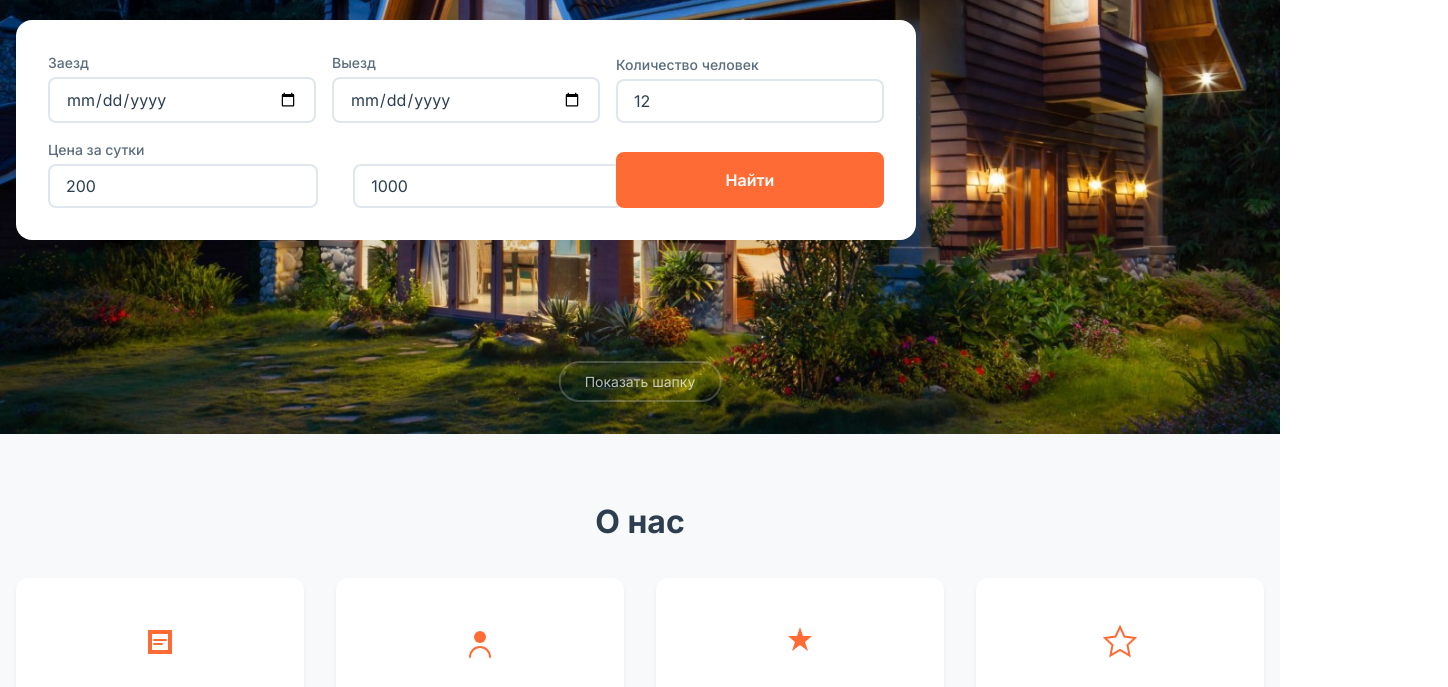
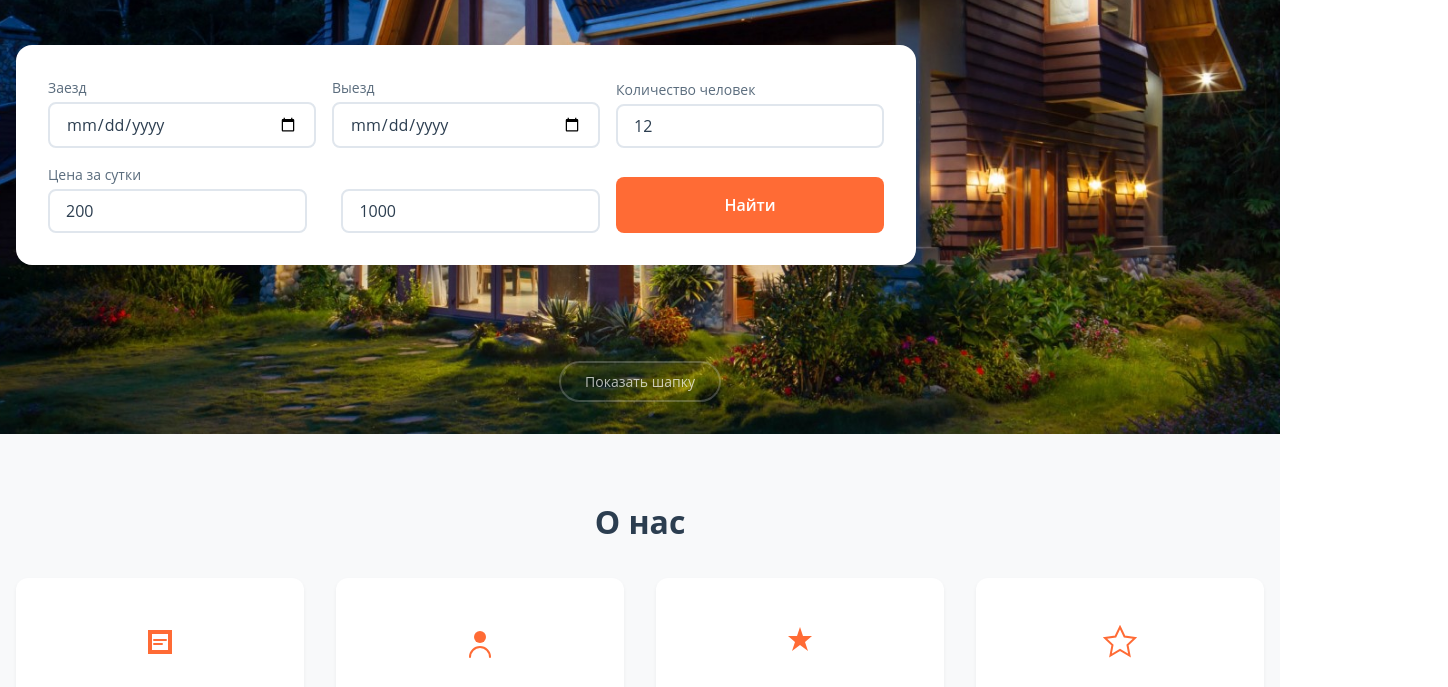
Before and after one commit to 12programmer12/coursework, a website with bundled scripts: page index.html in a window 1280 px wide. Shown: the part 446-1133 px from the top of the page, 1448 px wide, since content can reach past the window. Built offline with nearby package versions, Linux system fonts and the light colour scheme; data requests are answered from the project's data file.

Commit message:
refactor: change color schemes and font sizes for visually impaired users

```diff
--- a/css/variables.css
+++ b/css/variables.css
@@ -25,7 +25,8 @@
     --shadow-lg: 0 8px 24px rgba(0, 0, 0, 0.12);
     --shadow-xl: 0 16px 48px rgba(0, 0, 0, 0.15);
 
-    --font-family: 'Inter', -apple-system, BlinkMacSystemFont, 'Segoe UI', Roboto, sans-serif;
+    --font-family: 'Open Sans', -apple-system, BlinkMacSystemFont, 'Segoe UI', Roboto, sans-serif;
+    --font-size-root: 100%;
     --font-size-xs: 0.75rem;
     --font-size-sm: 0.875rem;
     --font-size-base: 1rem;
@@ -54,6 +55,7 @@
 
     --container-max-width: 1280px;
     --header-height: 80px;
+    --header-offset: var(--header-height);
     --border-radius-sm: 0.375rem;
     --border-radius-md: 0.5rem;
     --border-radius-lg: 0.75rem;
```
